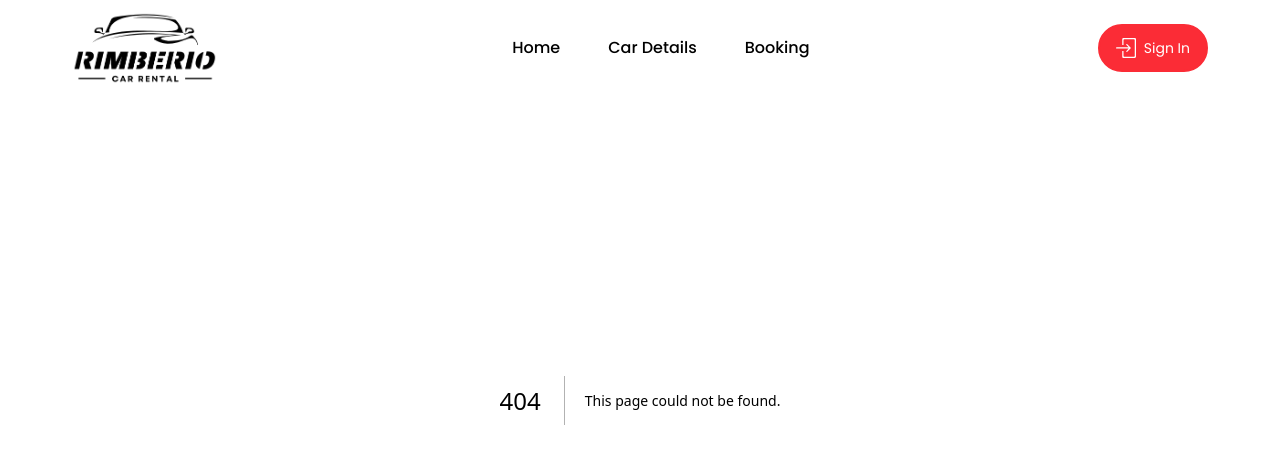
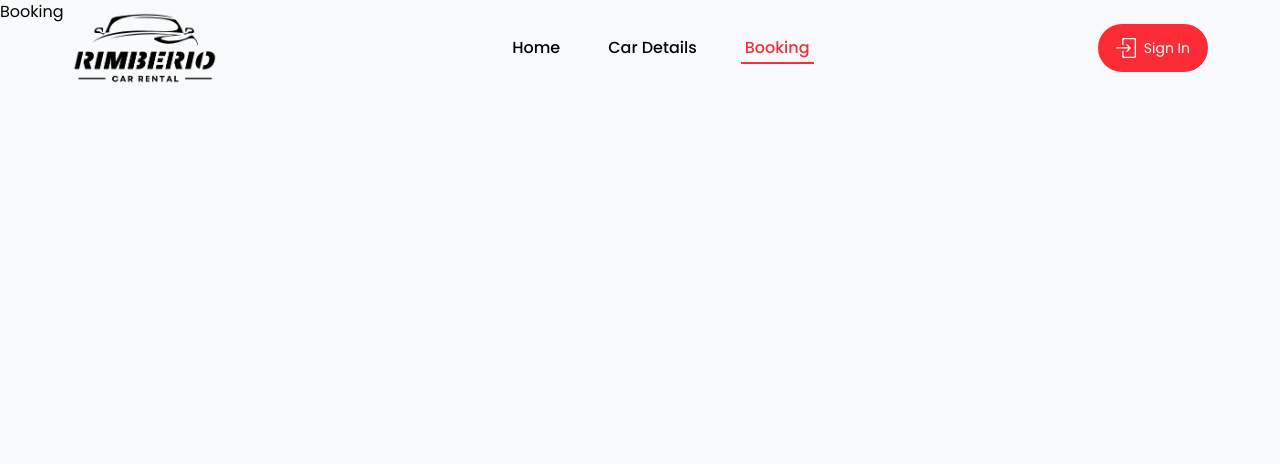
Before and after one commit to LGCDMBandara/Car-Rental, a Next.js app in the folder client/: page /booking in a window 1280 px wide. Before the commit this address had no page. Shown: the top 464 px of the page. Built offline with nearby package versions, Linux system fonts and the light colour scheme.

Commit message:
phase 01: customize nav bar

```diff
--- /dev/null
+++ b/client/app/booking/page.tsx
@@ -0,0 +1,11 @@
+import React from 'react'
+
+const BookingPage = () => {
+  return (
+    <div>
+      Booking
+    </div>
+  )
+}
+
+export default BookingPage
--- /dev/null
+++ b/client/app/cars/page.tsx
@@ -0,0 +1,11 @@
+import React from 'react'
+
+const carDetailsPage = () => {
+  return (
+    <div>
+      Car
+    </div>
+  )
+}
+
+export default carDetailsPage
--- a/client/constant/constant.ts
+++ b/client/constant/constant.ts
@@ -1,5 +1,5 @@
 export const NavLinks = [
     { id: 1, url: '/', label: 'Home' },
-    { id: 2, url: '/', label: 'Car Details' },
-    { id: 3, url: '/', label: 'Booking' },
+    { id: 2, url: '/cars', label: 'Car Details' },
+    { id: 3, url: '/booking', label: 'Booking' },
 ];
```
